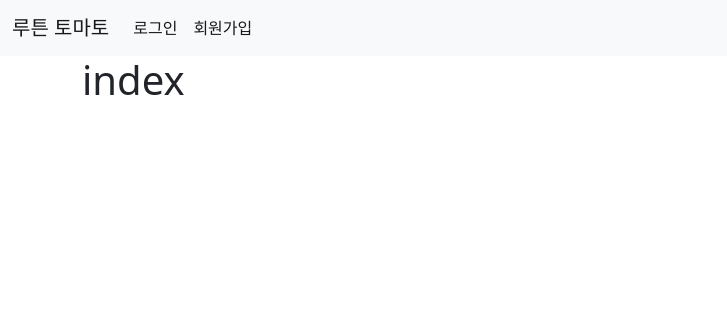
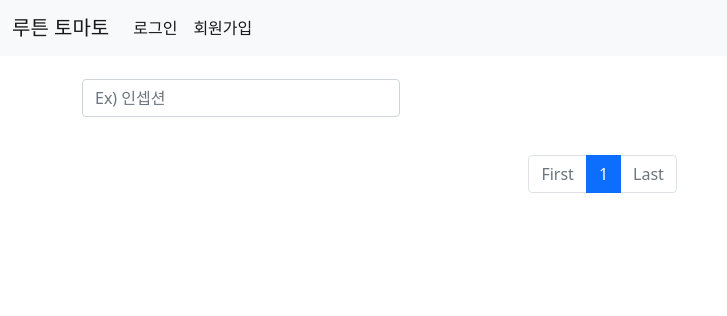
Before and after one commit to JungTag/Mini-Hackathon-2021, a Django app: page / in a window 1280 px wide. Shown: the top 316 px of the page, without its empty margins (0-727 px from the left). Run offline with Django 3.2, Linux system fonts and the light colour scheme; data that the repository does not hold is empty.

Commit message:
ENH: 검색기능, 페이지네이션 추가

```diff
--- a/movieproject/movie/models.py
+++ b/movieproject/movie/models.py
@@ -17,5 +17,5 @@ class Movie(models.Model):
     staff = models.CharField(max_length=200)
 
 class Comment(models.Model):
-    user = models.OneToOneField(User, on_delete=models.CASCADE)
-    movie = models.ForeignKey(Movie, related_name="movie", on_delete=models.CASCADE)
+    user = models.ForeignKey(User, on_delete=models.CASCADE)
+    movie = models.ForeignKey(Movie, on_delete=models.CASCADE)
--- /dev/null
+++ b/movieproject/movie/pagination_range.py
@@ -0,0 +1,18 @@
+def get_pagination_range(current_page, max_index):
+  if max_index < 5:
+    start_index = 1
+    end_index = max_index
+
+  else:
+    if current_page - 2 <= 0 or current_page + 2 >= max_index:
+      if current_page - 2 <= 0:
+        start_index = 1
+        end_index = 5
+      else:
+        start_index = max_index - 4
+        end_index = max_index
+    else:
+      start_index = current_page - 2
+      end_index = current_page + 2
+
+  return start_index-1, end_index
--- a/movieproject/movie/templates/index.html
+++ b/movieproject/movie/templates/index.html
@@ -1,10 +1,24 @@
 {% extends 'base.html' %}
     {% block content %}
-    <h1>index</h1>
+    <div class="row mb-2">
+      <div class="col-lg-8" style="width: 30%; margin-top: 2%; padding-bottom: 0;">
+          <form class="form-inline" method="GET" action="">
+              <div class="form-group mb-2">
+                {% if query %}
+                  <input type="search" class="form-control searchQuery" id="movieTitle" name="query" value="{{query}}" placeholder="Ex) 인셉션">
+                {% else %}
+                  <input type="search" class="form-control searchQuery" id="movieTitle" name="query" placeholder="Ex) 인셉션">
+                {% endif %}
+              </div>
+          </form>
+      </div>
+    </div>
     <div class="index-container" style="
+    margin-top: 0;
     display: flex;
     flex-wrap: wrap;
     ">
+
         {% for movie in movies %}
         <div class="card" style="
         width: 25%;
@@ -21,4 +35,40 @@
             </a>
         </div>
         {% endfor %}
+        <div style="width: 100%">
+          <nav aria-label="..." style="margin-left: 40%; margin-top: 2%; margin-bottom: 2%;">
+            <ul class="pagination">
+              {% if movies.has_previous %}
+              <li class="page-item">
+                <a href="?page=1&query={{ query }}" class="page-link">First</a>
+              </li>
+              {% else %}
+              <li class="page-item disabled">
+                <a href="?page=1&query={{ query }}" class="page-link">First</a>
+              </li>
+              {% endif %}
+
+              {% for page in page_range %}
+                {% if page == movies.number %}
+                <li class="page-item active" aria-current="page">
+                  <span class="page-link">{{ page }}</span>
+                </li>
+                {% else %}
+                <li class="page-item">
+                  <a href="?page={{page}}&query={{ query }}" class="page-link">{{page}}</a>
+                </li>
+                {% endif %}
+              {% endfor %}
+              {% if movies.has_next %}
+              <li class="page-item">
+                <a class="page-link" href="?page={{ movies.paginator.num_pages }}">Last</a>
+              </li>
+              {% else %}
+              <li class="page-item disabled">
+                <span class="page-link">Last</span>
+              </li>
+              {% endif %}
+            </ul>
+          </nav>
+      </div>
     {% endblock %}
--- a/movieproject/movie/views.py
+++ b/movieproject/movie/views.py
@@ -1,5 +1,7 @@
 from django.shortcuts import render, redirect, get_object_or_404
 from .models import Movie
+from .pagination_range import get_pagination_range
+from django.core.paginator import Paginator
 
 import requests
 
@@ -28,8 +30,27 @@ def init_db(request):
     return redirect('index')
 
 def index(request):
-    movies = Movie.objects.order_by('title_kor')
-    return render(request, 'index.html', {'movies': movies})
+    if 'query' in request.GET:
+        query = request.GET['query']
+        movies = Movie.objects.filter(
+            title_kor__contains=query
+        ).order_by('title_kor')
+    else:
+        query = None
+        movies = Movie.objects.all().order_by('title_kor')
+
+    paginator = Paginator(movies, 8)
+    page = request.GET.get('page', 1)
+    paginated_movies = paginator.get_page(page)
+    current_page = int(page) if page else 1
+    max_index = len(paginator.page_range)
+    start_index, end_index = get_pagination_range(current_page, max_index)
+    page_num_range = paginator.page_range[start_index:end_index]
+
+    if query:
+        return render(request, 'index.html', {'movies': paginated_movies, 'page_range': page_num_range, 'query': query})
+    else:
+        return render(request, 'index.html', {'movies': paginated_movies, 'page_range': page_num_range})
 
 def detail(request, id):
     movie = get_object_or_404(Movie, pk=id)
```
Also changed, not shown: movieproject/movieproject/settings.py (+17 -1 lines).
